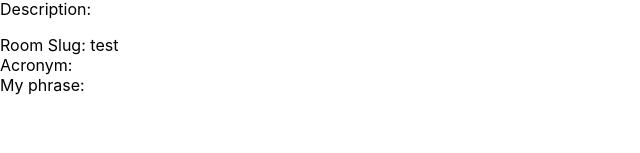
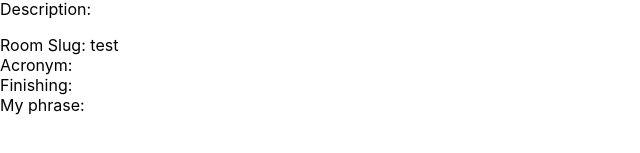
Before and after one commit to jasonincanada/acronyms.io, a React (Create React App) app in the folder web/: page /r/test in a window 1280 px wide. Shown: the part 237-390 px from the top of the page, without its empty margins (0-640 px from the left). Built offline with nearby package versions, Linux system fonts and the light colour scheme; no server answers.

Commit message:
add game finishing time

```diff
--- a/web/src/features/game/ActiveGame.js
+++ b/web/src/features/game/ActiveGame.js
@@ -5,13 +5,14 @@ import { activeGameSelector } from './gameSlice'
 
 const ActiveGame = () => {
 
-  const { acronym, myphrase } = useSelector(activeGameSelector)
+  const { acronym, finishing, myphrase } = useSelector(activeGameSelector)
   const { slug } = useParams()
 
   return (
     <Fragment>
       <div>Room Slug: { slug }</div>
       <div>Acronym: { acronym }</div>
+      <div>Finishing: { finishing }</div>
       <div>My phrase: { myphrase }</div>
     </Fragment>
   )
```
Also changed, not shown: 1 other file (tests, documents, lock files or other folders).
